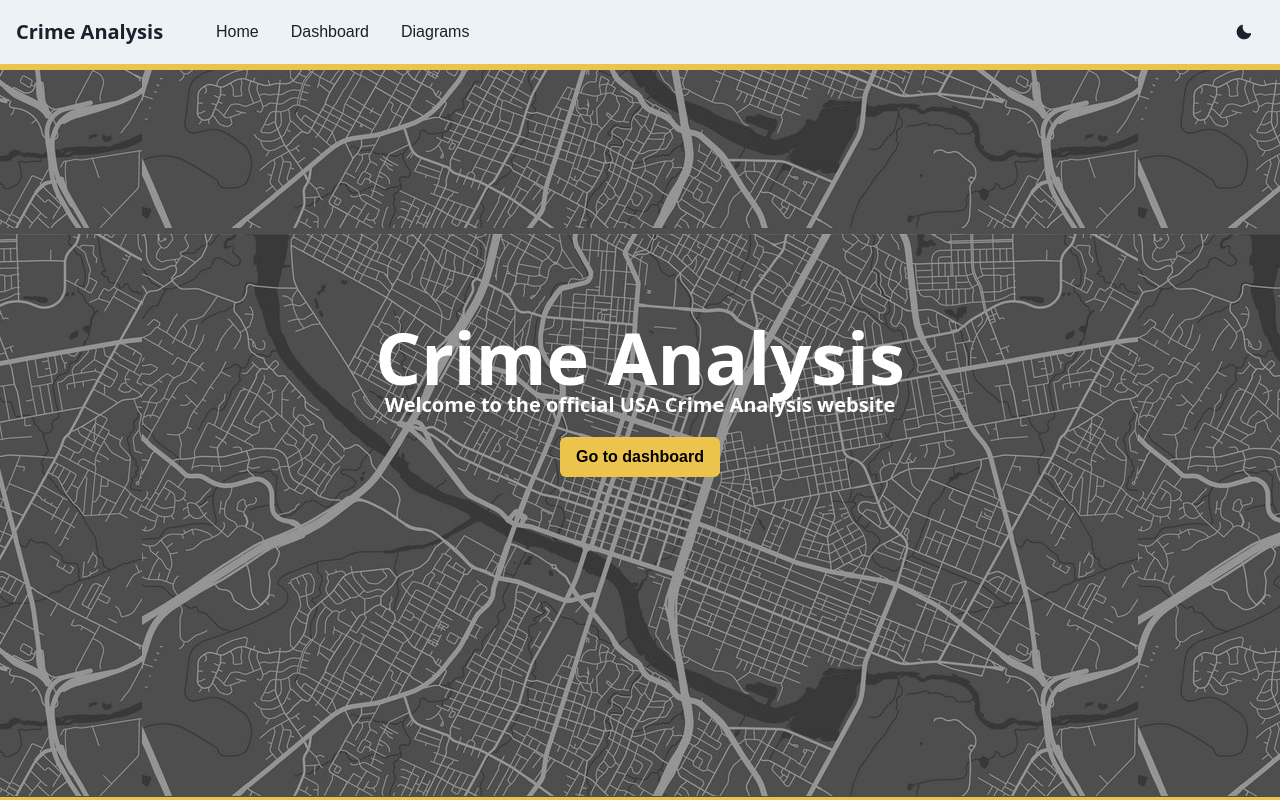
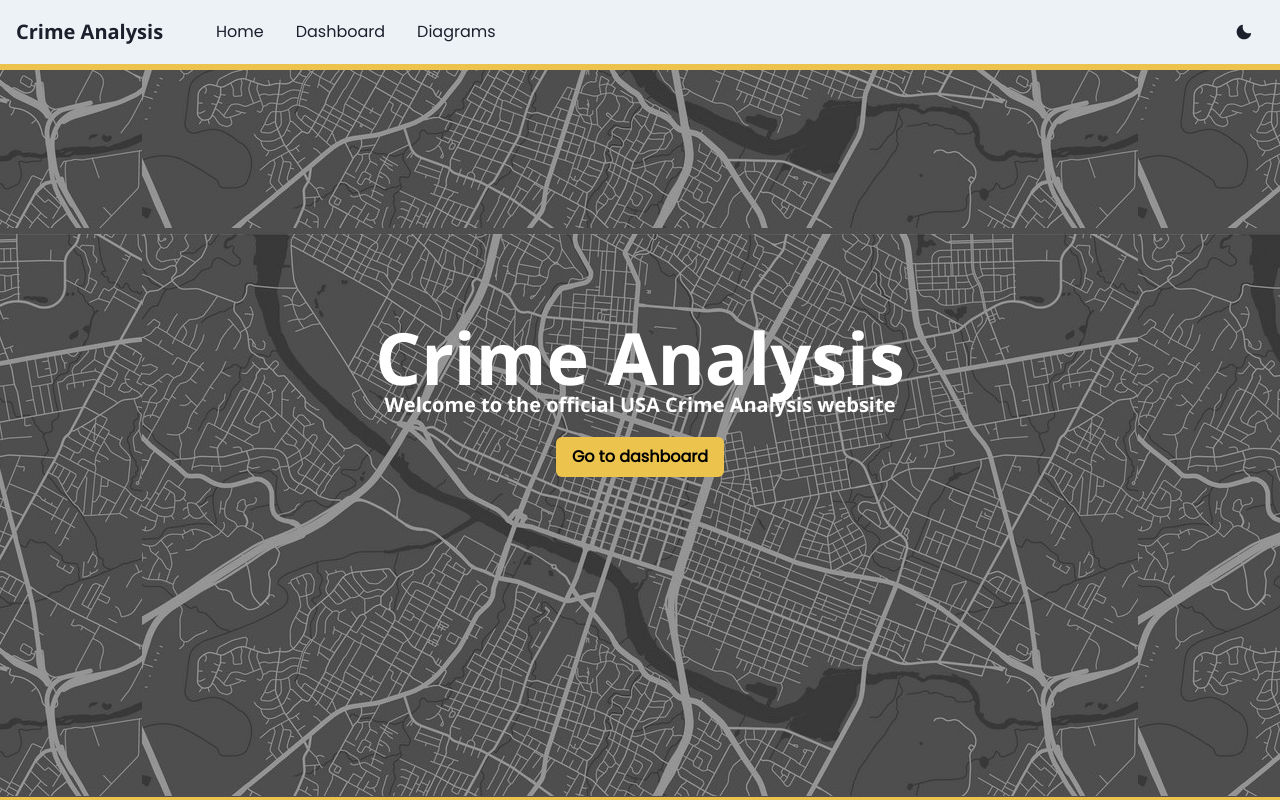
Before and after one commit to Fyz1408/crime-data-site, a React (Create React App) app: page / in a window 1280 px wide. Shown: the top 800 px of the page. Built offline with nearby package versions, Linux system fonts and the light colour scheme.

Commit message:
Added poppins font

```diff
--- a/package.json
+++ b/package.json
@@ -8,6 +8,7 @@
     "@emotion/react": "^11.11.1",
     "@emotion/styled": "^11.11.0",
     "@fontsource/open-sans": "^5.0.17",
+    "@fontsource/poppins": "^5.0.8",
     "@fontsource/raleway": "^5.0.15",
     "@testing-library/jest-dom": "^5.17.0",
     "@testing-library/react": "^13.4.0",
--- a/src/App.tsx
+++ b/src/App.tsx
@@ -6,8 +6,11 @@ import Frontpage from "./pages/Frontpage";
 import Navbar from "./components/navbar/Navbar";
 import {Footer} from "./components/footer/Footer";
 import Dashboard from "./pages/Dashboard";
-import {Diagrams} from "./pages/Diagrams";
+import {USMap} from "./pages/USMap";
 import theme from "./theme";
+import '@fontsource/poppins';
+import '@fontsource/open-sans/700.css'
+import Administration from "./pages/Administration";
 
 interface IProps {
 }
@@ -24,9 +27,10 @@ class App extends React.Component<IProps, IState> {
           <BrowserRouter>
             <Navbar/>
             <Routes>
-              <Route path="/*" element={<Frontpage/>}/>
+              <Route path="/*" element={<Frontpage/>} />
               <Route path="/dashboard" element={<Dashboard/>}/>
-              <Route path="/diagrams" element={<Diagrams/>}/>
+              <Route path="/map" element={<USMap/>}/>
+              <Route path="/administration" element={<Administration/>}/>
             </Routes>
             <Footer/>
           </BrowserRouter>
--- a/src/theme.tsx
+++ b/src/theme.tsx
@@ -3,7 +3,7 @@ import { extendTheme } from '@chakra-ui/react'
 const theme = extendTheme({
   fonts: {
     heading: `'Open Sans', sans-serif`,
-    body: `'Raleway', sans-serif`,
+    body: `'poppins', sans-serif`,
   },
 })
 
```
